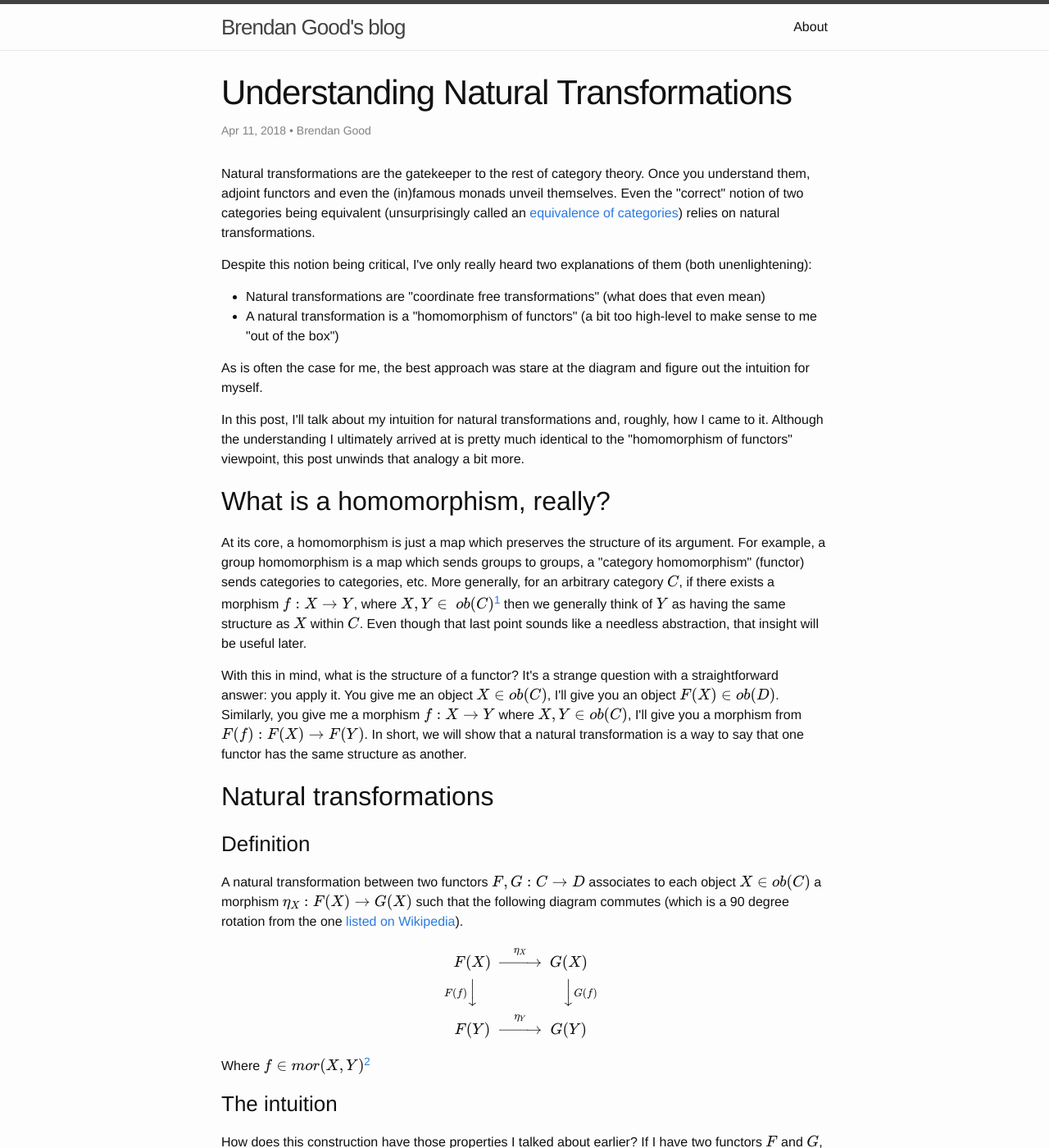
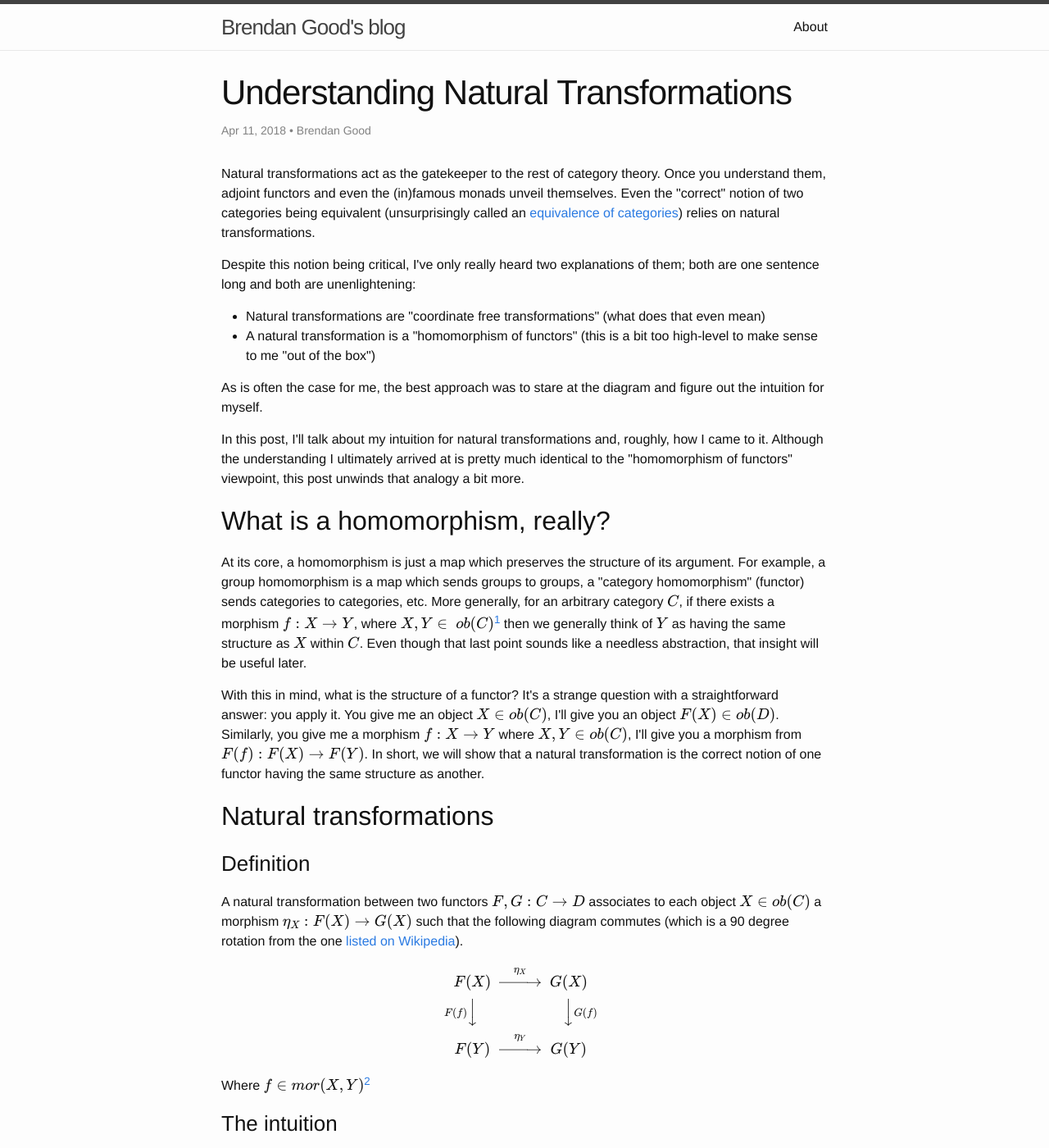
Before and after one commit to b-t-g/b-t-g.github.io, a Jekyll site: the page built from _posts/2018-04-11-understanding-natural-transformations.html, in a window 1280 px wide and 1400 px high. Shown: the whole window at 82% size. Built offline with Jekyll 4.4.1, drawn with Linux system fonts in a browser that asks for light colours; formulas are drawn with MathJax 3; some of the changed text lies outside the part shown.

Commit message:
Fix wording just a bit more.

```diff
--- a/_posts/2018-04-11-understanding-natural-transformations.html
+++ b/_posts/2018-04-11-understanding-natural-transformations.html
@@ -13,19 +13,19 @@ categories:
 latex_header: \usepackage{amscd}
 ---
 <p>
-Natural transformations are the gatekeeper to the rest of category theory. Once you understand them, adjoint functors and even the (in)famous monads unveil themselves. Even
+Natural transformations act as the gatekeeper to the rest of category theory. Once you understand them, adjoint functors and even the (in)famous monads unveil themselves. Even
 the "correct" notion of two categories being equivalent (unsurprisingly called an <a href="https://en.wikipedia.org/wiki/Equivalence_of_categories">equivalence of categories</a>) relies on natural transformations.
 </p>
 
 <p>
-Despite this notion being critical, I've only really heard two explanations of them (both unenlightening):
+Despite this notion being critical, I've only really heard two explanations of them; both are one sentence long and both are unenlightening:
 </p>
 <ul class="org-ul">
 <li>Natural transformations are "coordinate free transformations" (what does that even mean)</li>
-<li>A natural transformation is a "homomorphism of functors" (a bit too high-level to make sense to me "out of the box")</li>
+<li>A natural transformation is a "homomorphism of functors" (this is a bit too high-level to make sense to me "out of the box")</li>
 </ul>
 <p>
-As is often the case for me, the best approach was stare at the diagram and figure out the intuition for myself.
+As is often the case for me, the best approach was to stare at the diagram and figure out the intuition for myself.
 </p>
 
 <p>
@@ -45,7 +45,7 @@ then we generally think of \(Y\) as having the same structure as \(X\) within \(
 <p>
 With this in mind, what is the structure of a functor? It's a strange question with a straightforward answer: you apply it. You give me an object \(X\in ob(C)\),
 I'll give you an object \(F(X)\in ob(D)\). Similarly, you give me a morphism \(f: X\to Y\) where \(X,Y\in ob(C)\), I'll give you a morphism from \(F(f): F(X)\to F(Y)\). In short, we will show that a natural
-transformation is a way to say that one functor has the same structure as another.
+transformation is the correct notion of one functor having the same structure as another.
 </p>
 </div>
 </div>
@@ -171,7 +171,7 @@ A chain complex \(C_\bullet\) is a collection of \(R-\text{modules}\)<sup><a id=
 </p>
 
 <p>
-In particular, note that the kernel of \(d_{i-1}\) is a submodule of the image of \(d_i\) (since \(d_{i-1}\circ d_{i} = 0\)), one of the things that we're interested in when we study chain complexes
+In particular, the kernel of \(d_{i-1}\) is a submodule of the image of \(d_i\) (since \(d_{i-1}\circ d_{i} = 0\)), one of the things that we're interested in when we study chain complexes
  is the kernel of \(d_{i-1}\) (called cycles) and the image of \(d_i\) (called boundaries). In particular, we care about how much bigger the kernel is than the image; in other words,
 we want to know the extent to which this diagram is not exact.
 </p>
```
Also changed, not shown: other parts of _posts/2018-04-11-understanding-natural-transformations.html (+2 -2 lines), src/drafts/understanding-natural-transformations.org (+8 -8 lines), 1 other file.
